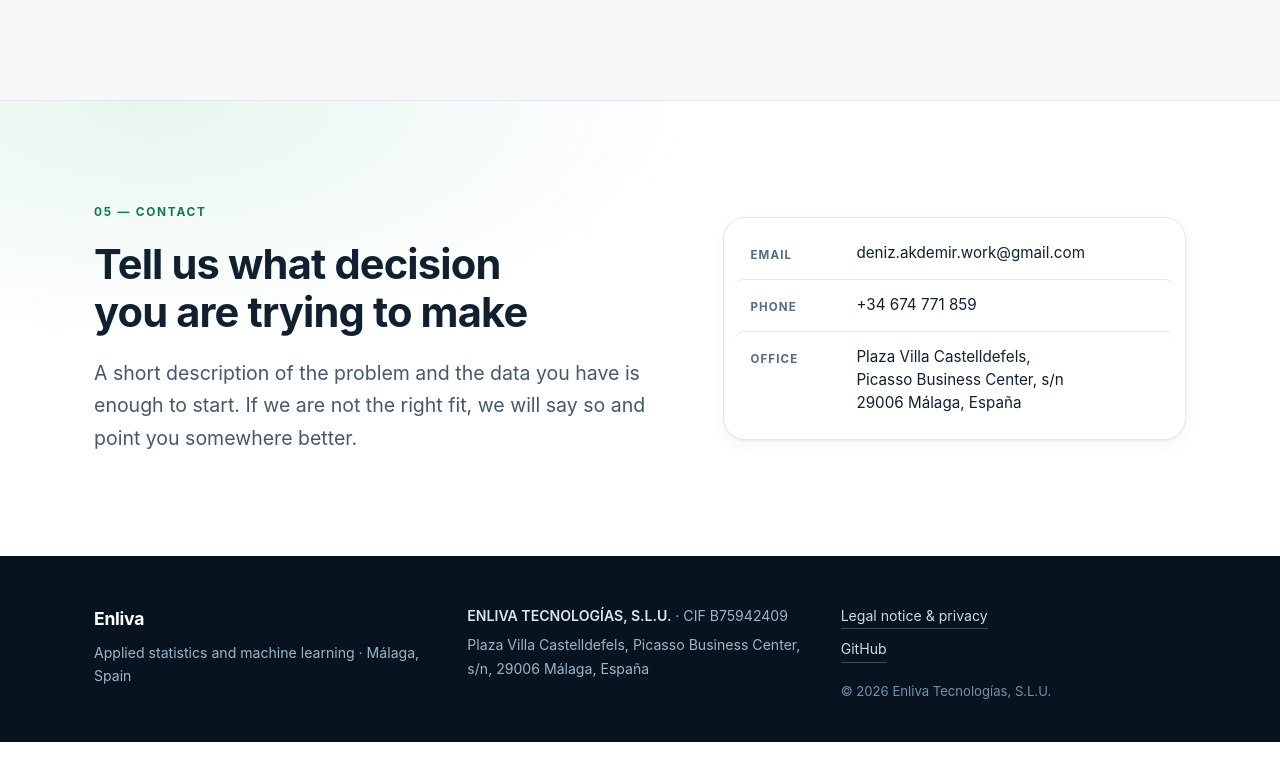
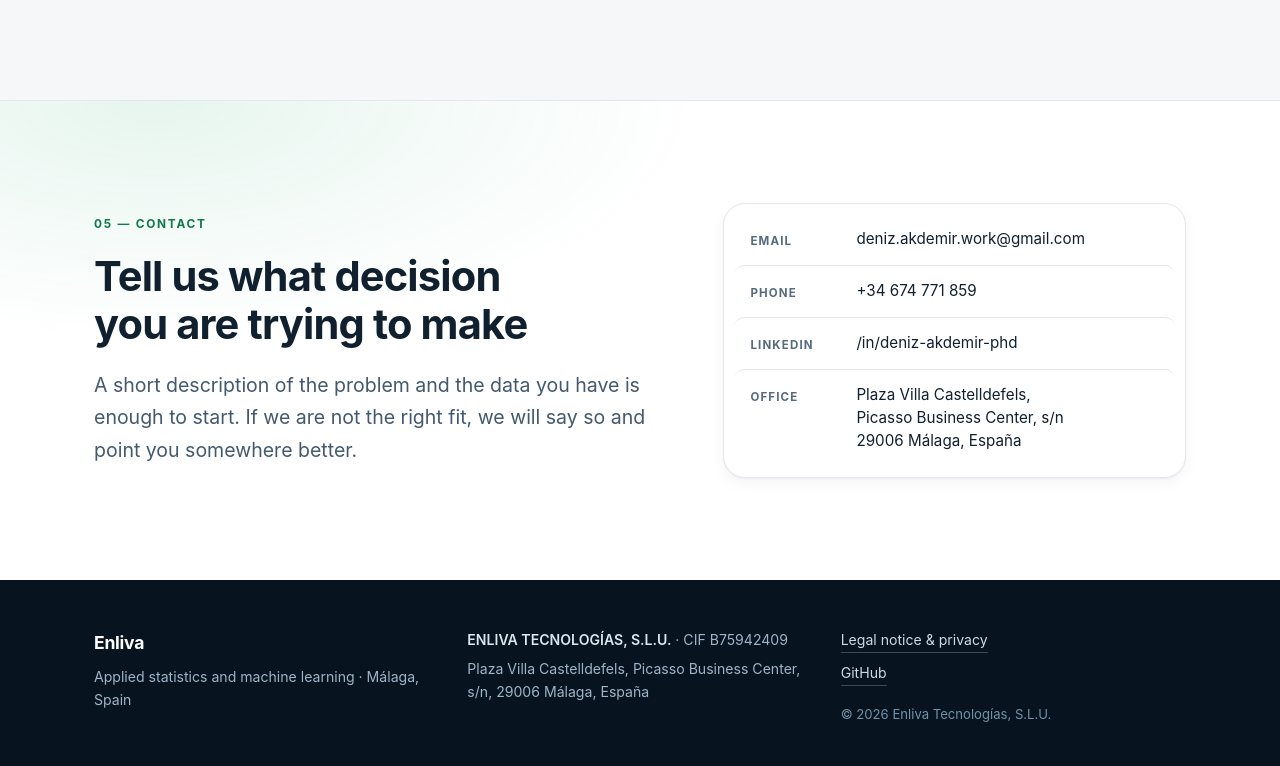
Before and after one commit to denizakdemir/enliva-site, a plain HTML site: page index.html in a window 1280 px wide. Shown: the part 4411-5177 px from the top of the page. Before the commit the page ends 5153 px from the top, so only its background shows below. Drawn offline with Linux system fonts and the light colour scheme.

Commit message:
Restore LinkedIn link with the confirmed profile URL
Deniz confirmed linkedin.com/in/deniz-akdemir-phd-50735314a. The contact
card links to it again and it is declared as sameAs on the founder in the
JSON-LD. The stale slug in profile.md has been corrected.

Co-authored-by: Copilot <223556219+Copilot@users.noreply.github.com>

```diff
--- a/index.html
+++ b/index.html
@@ -39,7 +39,8 @@
     "@type": "Person",
     "name": "Deniz Akdemir",
     "jobTitle": "Founder & Principal",
-    "alumniOf": "Bowling Green State University"
+    "alumniOf": "Bowling Green State University",
+    "sameAs": "https://www.linkedin.com/in/deniz-akdemir-phd-50735314a/"
   }
 }
 </script>
@@ -294,16 +295,16 @@
           <span class="contact-k" data-i18n="contact.phone">Phone</span>
           <span class="contact-v">+34 674 771 859</span>
         </a>
+        <a class="contact-line" href="https://www.linkedin.com/in/deniz-akdemir-phd-50735314a/" target="_blank" rel="noopener noreferrer">
+          <span class="contact-k">LinkedIn</span>
+          <span class="contact-v">/in/deniz-akdemir-phd</span>
+        </a>
         <div class="contact-line">
           <span class="contact-k" data-i18n="contact.address">Office</span>
           <span class="contact-v">Plaza Villa Castelldefels,<br>Picasso Business Center, s/n<br>29006 Málaga, España</span>
         </div>
-        <!-- Company LinkedIn page: add once the Enliva page exists.
-        <a class="contact-line" href="https://www.linkedin.com/company/..." target="_blank" rel="noopener noreferrer">
-          <span class="contact-k">LinkedIn</span>
-          <span class="contact-v">Enliva Tecnologías</span>
-        </a>
-        -->
+        <!-- When the Enliva company page exists, add it as a second LinkedIn row
+             and keep this personal profile on the founder section only. -->
       </div>
     </div>
   </section>
```
Also changed, not shown: 1 other file.
